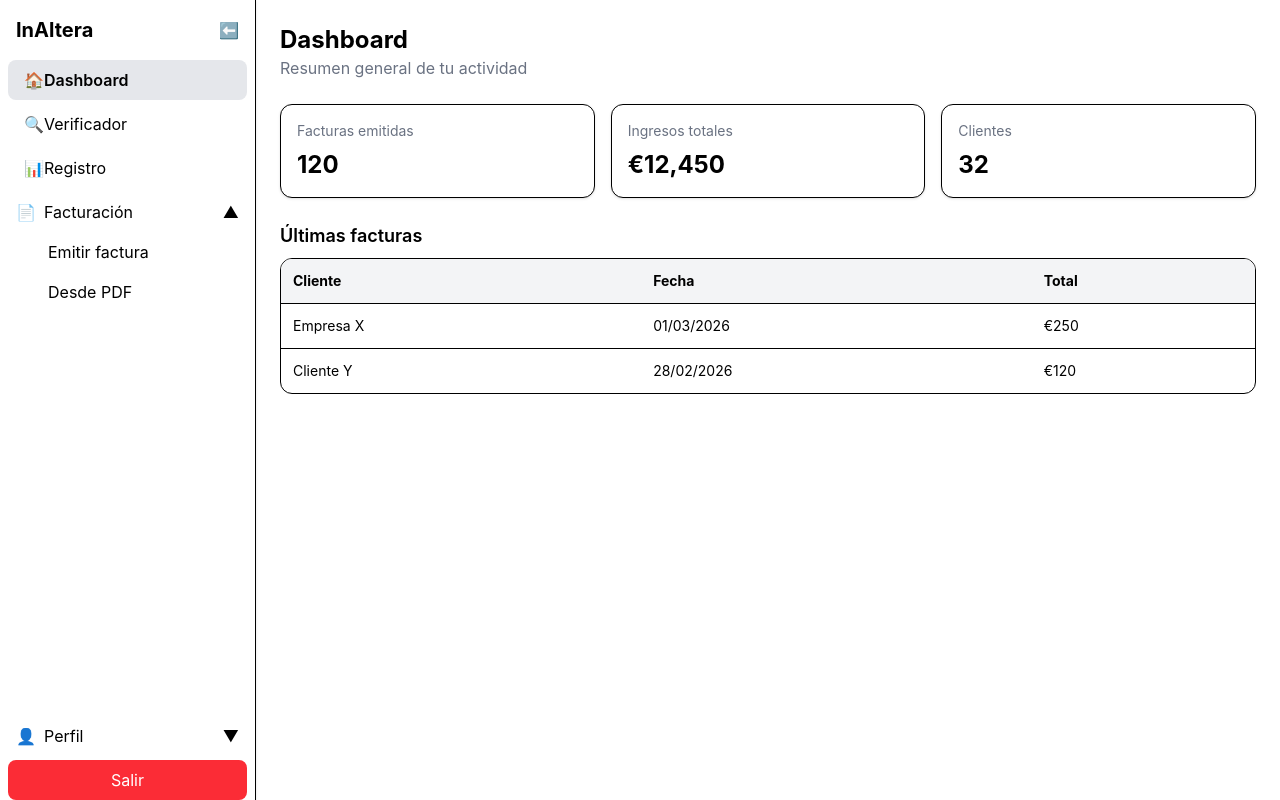
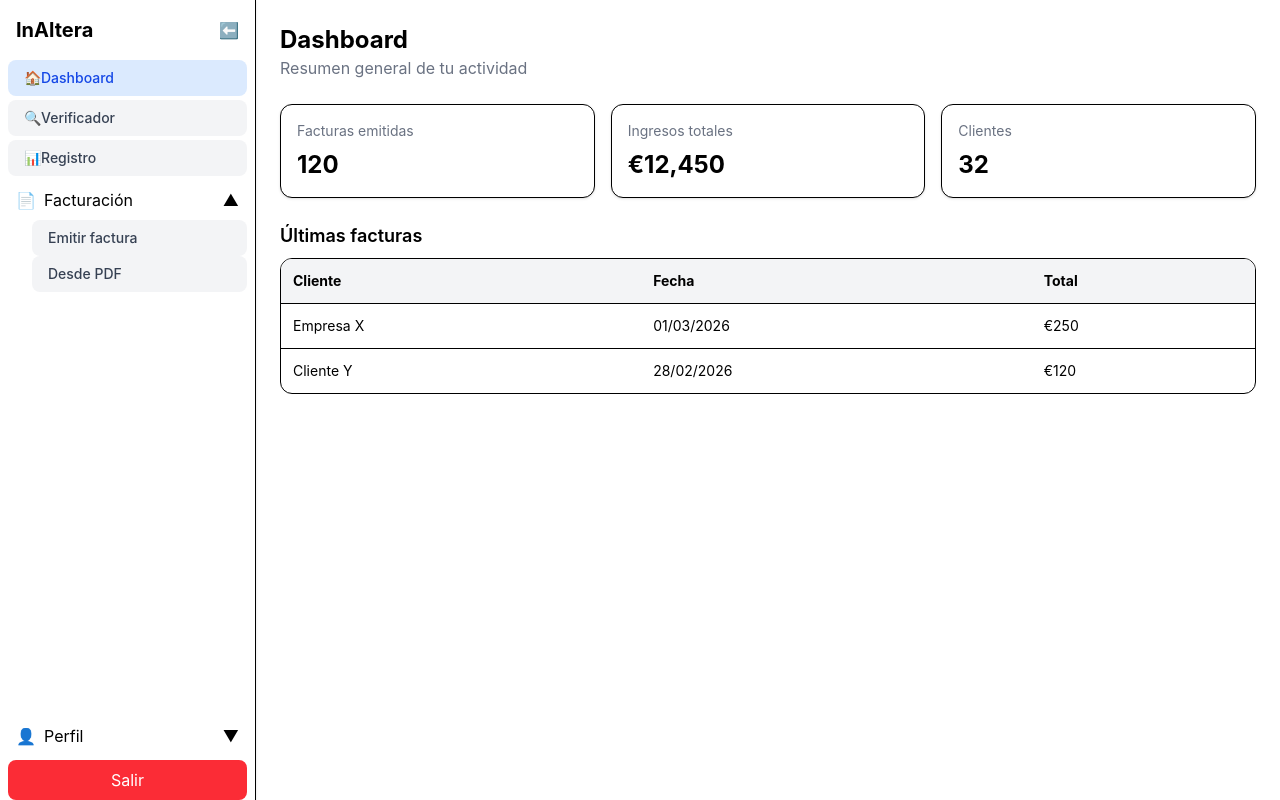
Before and after one commit to joseamdl95/inaltera-frontend, a React (Vite) app: page /dashboard in a window 1280 px wide. Built offline with nearby package versions, Linux system fonts and the light colour scheme; no server answers; sample sign-in values are in the browser's storage.

Commit message:
refactor: update link styling for improved active state visibility in Layout component

```diff
--- a/src/components/layout/Layout.jsx
+++ b/src/components/layout/Layout.jsx
@@ -11,8 +11,11 @@ export default function Layout() {
   const [openMenus, setOpenMenus] = useState({facturacion: true, perfil: false})
 
   const linkClass = ({ isActive }) =>
-    `block px-4 py-2 rounded-lg transition ${
-      isActive ? "bg-gray-200 font-semibold" : "hover:bg-gray-100"
+    `px-4 py-2 rounded-lg text-sm font-medium transition
+    ${
+      isActive
+        ? "bg-blue-100 text-blue-700"
+        : "bg-gray-100 text-gray-700 hover:bg-gray-200"
     }`
 
   return (
```
